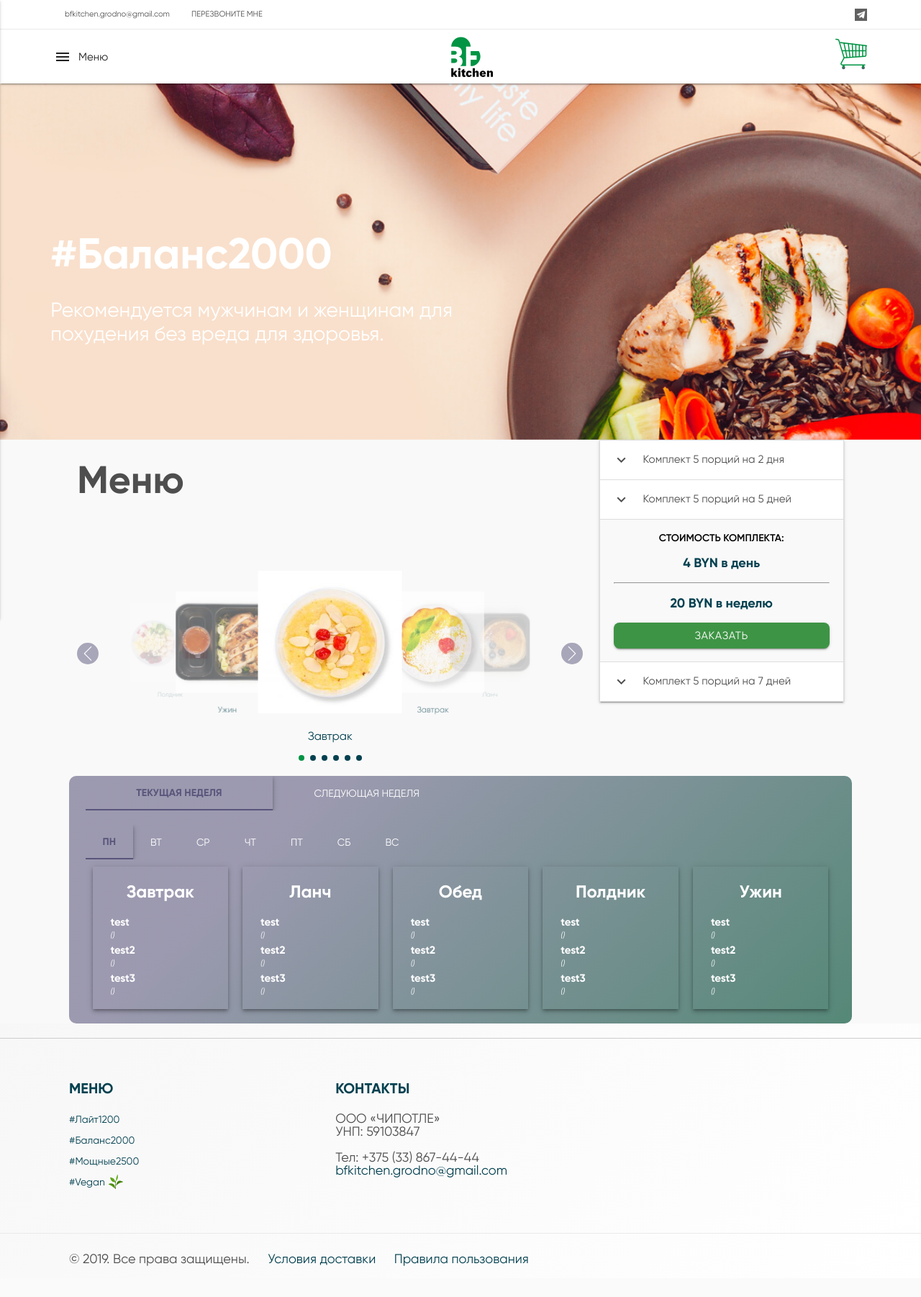
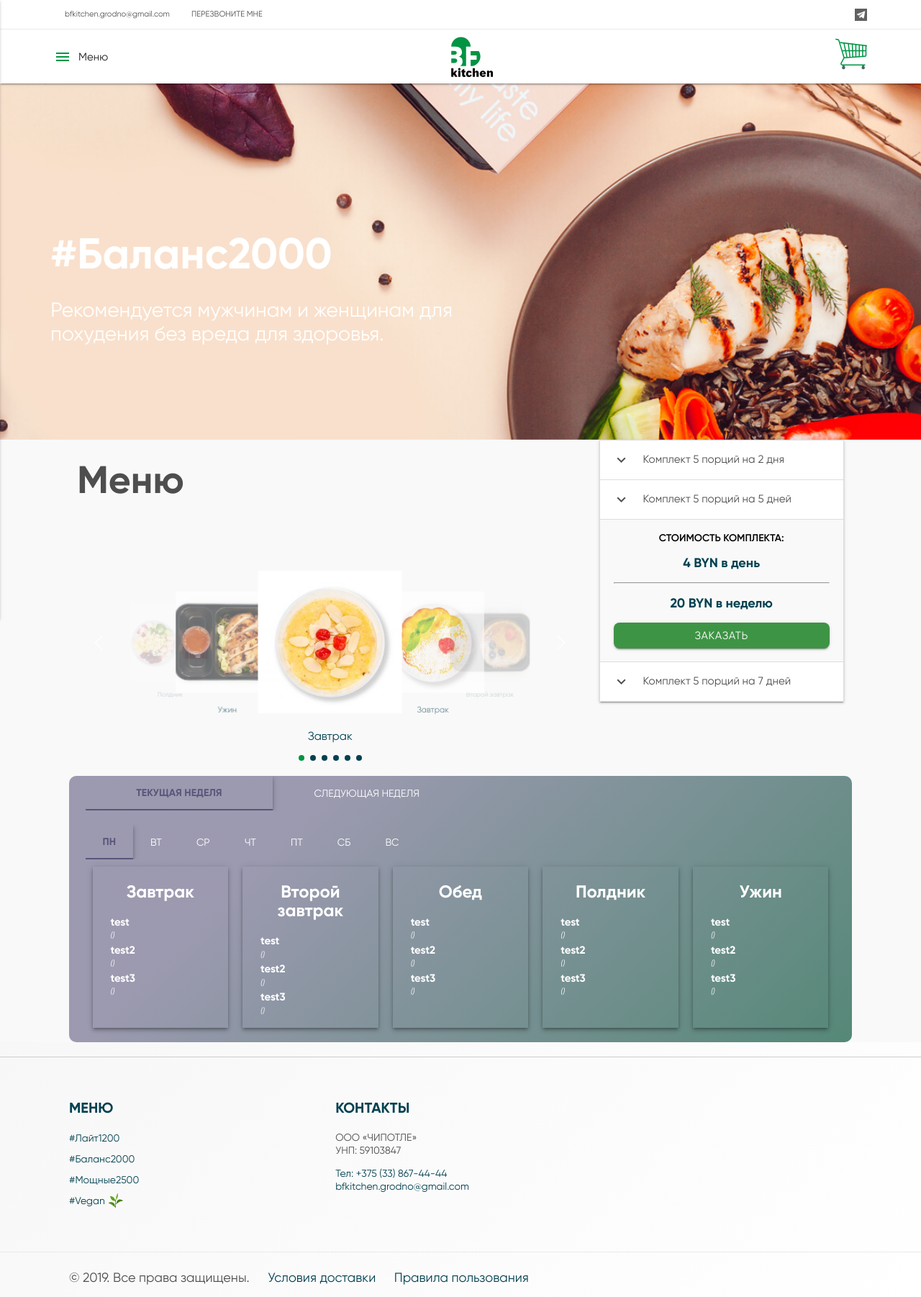
Before and after one commit to MrLittlewell/BFKitchen-site, a PHP site: page /plantwo.html in a window 1280 px wide. Shown: the whole page at 72% size. Before the commit the page ends 1759 px from the top, so only its background shows below. Run offline with PHP 8.4, Linux system fonts and the light colour scheme.

Commit message:
update plans

```diff
--- a/cart.html
+++ b/cart.html
@@ -110,8 +110,8 @@
           <div class="footer-menu">
             <h2>КОНТАКТЫ</h2>
             <p>ООО «ЧИПОТЛЕ» <br> УНП: 59103847</p>
-
-            <p>Тел: +375 (33) 867-44-44 <br> <a href="mailto:bfkitchen.grodno@gmail.com">bfkitchen.grodno@gmail.com</a>
+            <p><a href="tel:+375338674444">Тел: +375 (33) 867-44-44</a> <br>
+               <a href="mailto:bfkitchen.grodno@gmail.com">bfkitchen.grodno@gmail.com</a>
             </p>
           </div>
         </div>
--- a/css/style.css
+++ b/css/style.css
@@ -798,6 +798,7 @@ body nav div #logo-container img {
 
 .nav-wrapper.container-fluid a i {
   padding-right: 10px;
+  color: #009444;
 }
 
 .button-collapse {
@@ -872,8 +873,7 @@ div.col:nth-child(6)>h2:nth-child(1) {
   right: 0;
   top: 3px;
   width: 45px;
-  background-color: #3bb78f;
-  background-image: linear-gradient(315deg, #3bb78f 0%, #0bab64 74%);
+  background-image: linear-gradient(315deg, #63d471 0%, #3e9445 74%);
   border-radius: 5px 5px 0 0;
   display: flex;
   justify-content: center;
@@ -886,9 +886,9 @@ div.col:nth-child(6)>h2:nth-child(1) {
 
 .cart-to-menu {
   padding: 10px 20px;
-  border: 1px solid#cecdcd;
   border-radius: 5px;
-  color: #59557b;
+  color: white;
+  background-image: linear-gradient(315deg, #63d471 0%, #3e9445 74%);
 }
 
 .programm-cart {
@@ -1065,26 +1065,22 @@ border-radius: 10px;
 .carousel .indicators .indicator-item.active {
   background-color: #009444;
 }
-.carousel-nav img {
+.prev img,
+.next img {
   width: 20px!important;
   height: 20px;
 }
-.carousel-nav {
-  display: flex;
-  justify-content: space-between;
-  position: absolute;
-  width: 100%;
-  top: 50%;
-}
-.carousel-nav div {
-  background-color: #59557b;
-  opacity: .5;
-  border-radius: 50%;
-  cursor: pointer;
-  padding: 5px;
-  display: flex;
+.prev, .next {
+ position: absolute;
+ top: 0;
+ height: 100%;
+ width: 60px;
+ display: flex;
+  align-items: center;
   justify-content: center;
-  align-items: center;
+}
+.next {
+right: 0;
 }
 .slider-relative {
   position: relative;
@@ -1104,6 +1100,12 @@ border-radius: 10px;
 }
 body .form-area {
   width: 100%;
+}
+.footer-menu a {
+  color: var(--dark-blue);
+}
+.footer-menu p {
+  font-size: 14px;
 }
 @media (max-width: 1400px) {
   .our-program-section .blog-post .blog-lower-detail .lower-inner {
@@ -1324,11 +1326,12 @@ body .form-area {
   }
 
   #options-tabs>.row.container>div:nth-child(2) {
+    order: 3;
+    margin-top: 20px;
+  }
+
+  #options-tabs>.row.container>div:nth-child(3) {
     order: 2;
-  }
-
-  #options-tabs>.row.container>div:nth-child(3) {
-    order: 3;
   }
 
   #options-tabs>.row.container>div:nth-child(4) {
--- a/index.html
+++ b/index.html
@@ -296,7 +296,7 @@
             <h2>КОНТАКТЫ</h2>
             <p>ООО «ЧИПОТЛЕ» <br> УНП: 59103847</p>
 
-            <p>Тел: +375 (33) 867-44-44 <br> <a href="mailto:bfkitchen.grodno@gmail.com">bfkitchen.grodno@gmail.com</a>
+            <p><a href="tel:+375338674444">Тел: +375 (33) 867-44-44</a> <br> <a href="mailto:bfkitchen.grodno@gmail.com">bfkitchen.grodno@gmail.com</a>
             </p>
           </div>
         </div>
--- a/js/init.js
+++ b/js/init.js
@@ -5,10 +5,10 @@
     $('.carousel').carousel({
       indicators: true,
     });
-    $('.carousel-nav .next').click(function() {
+    $('.next').click(function() {
       $('.carousel').carousel('next');
     });
-    $('.carousel-nav .prev').click(function() {
+    $('.prev').click(function() {
       $('.carousel').carousel('prev');
     });
     $('#loader').hide();
--- a/menu.html
+++ b/menu.html
@@ -474,7 +474,7 @@
             <h2>КОНТАКТЫ</h2>
             <p>ООО «ЧИПОТЛЕ» <br> УНП: 59103847</p>
 
-            <p>Тел: +375 (33) 867-44-44 <br> <a href="mailto:bfkitchen.grodno@gmail.com">bfkitchen.grodno@gmail.com</a>
+            <p><a href="tel:+375338674444">Тел: +375 (33) 867-44-44</a> <br> <a href="mailto:bfkitchen.grodno@gmail.com">bfkitchen.grodno@gmail.com</a>
             </p>
           </div>
         </div>
--- a/plantwo.html
+++ b/plantwo.html
@@ -103,7 +103,7 @@
                             <p>Завтрак</p>
                         </a>
                         <a class="carousel-item" href="#two!"><img src="./images/slider-food/lanch/lanch-2.jpg">
-                            <p>Ланч</p>
+                            <p>Второй завтрак</p>
                         </a>
                         <a class="carousel-item" href="#three!"><img src="./images/slider-food/obed/obed-2.jpg">
                             <p>Обед</p>
@@ -206,7 +206,7 @@
                             </ul>
                           </div>
                           <div class="day__item">
-                            <h3>Ланч</h3>
+                            <h3>Второй завтрак</h3>
                             <ul>
                               <li>test<i>()</i></li>
                               <li>test2<i>()</i></li>
@@ -251,7 +251,7 @@
                             </ul>
                           </div>
                           <div class="day__item">
-                            <h3>Ланч</h3>
+                            <h3>Второй завтрак</h3>
                             <ul>
                               <li>test<i>()</i></li>
                               <li>test2<i>()</i></li>
@@ -296,7 +296,7 @@
                             </ul>
                           </div>
                           <div class="day__item">
-                            <h3>Ланч</h3>
+                            <h3>Второй завтрак</h3>
                             <ul>
                               <li>test<i>()</i></li>
                               <li>test2<i>()</i></li>
@@ -341,7 +341,7 @@
                             </ul>
                           </div>
                           <div class="day__item">
-                            <h3>Ланч</h3>
+                            <h3>Второй завтрак</h3>
                             <ul>
                               <li>test<i>()</i></li>
                               <li>test2<i>()</i></li>
@@ -386,7 +386,7 @@
                             </ul>
                           </div>
                           <div class="day__item">
-                            <h3>Ланч</h3>
+                            <h3>Второй завтрак</h3>
                             <ul>
                               <li>test<i>()</i></li>
                               <li>test2<i>()</i></li>
@@ -431,7 +431,7 @@
                             </ul>
                           </div>
                           <div class="day__item">
-                            <h3>Ланч</h3>
+                            <h3>Второй завтрак</h3>
                             <ul>
                               <li>test<i>()</i></li>
                               <li>test2<i>()</i></li>
@@ -476,7 +476,7 @@
                             </ul>
                           </div>
                           <div class="day__item">
-                            <h3>Ланч</h3>
+                            <h3>Второй завтрак</h3>
                             <ul>
                               <li>test<i>()</i></li>
                               <li>test2<i>()</i></li>
@@ -532,7 +532,7 @@
                             </ul>
                           </div>
                           <div class="day__item">
-                            <h3>Ланч</h3>
+                            <h3>Второй завтрак</h3>
                             <ul>
                               <li>test<i>()</i></li>
                               <li>test2<i>()</i></li>
@@ -577,7 +577,7 @@
                             </ul>
                           </div>
                           <div class="day__item">
-                            <h3>Ланч</h3>
+                            <h3>Второй завтрак</h3>
                             <ul>
                               <li>test<i>()</i></li>
                               <li>test2<i>()</i></li>
@@ -622,7 +622,7 @@
                             </ul>
                           </div>
                           <div class="day__item">
-                            <h3>Ланч</h3>
+                            <h3>Второй завтрак</h3>
                             <ul>
                               <li>test<i>()</i></li>
                               <li>test2<i>()</i></li>
@@ -667,7 +667,7 @@
                             </ul>
                           </div>
                           <div class="day__item">
-                            <h3>Ланч</h3>
+                            <h3>Второй завтрак</h3>
                             <ul>
                               <li>test<i>()</i></li>
                               <li>test2<i>()</i></li>
@@ -712,7 +712,7 @@
                             </ul>
                           </div>
                           <div class="day__item">
-                            <h3>Ланч</h3>
+                            <h3>Второй завтрак</h3>
                             <ul>
                               <li>test<i>()</i></li>
                               <li>test2<i>()</i></li>
@@ -757,7 +757,7 @@
                             </ul>
                           </div>
                           <div class="day__item">
-                            <h3>Ланч</h3>
+                            <h3>Второй завтрак</h3>
                             <ul>
                               <li>test<i>()</i></li>
                               <li>test2<i>()</i></li>
@@ -802,7 +802,7 @@
                             </ul>
                           </div>
                           <div class="day__item">
-                            <h3>Ланч</h3>
+                            <h3>Второй завтрак</h3>
                             <ul>
                               <li>test<i>()</i></li>
                               <li>test2<i>()</i></li>
@@ -863,8 +863,8 @@
                     <div class="footer-menu">
                         <h2>КОНТАКТЫ</h2>
                         <p>ООО «ЧИПОТЛЕ» <br> УНП: 59103847</p>
-
-                        <p>Тел: +375 (33) 867-44-44 <br> <a href="mailto:bfkitchen.grodno@gmail.com">bfkitchen.grodno@gmail.com</a></p>
+                        <p><a href="tel:+375338674444">Тел: +375 (33) 867-44-44</a> <br>
+                           <a href="mailto:bfkitchen.grodno@gmail.com">bfkitchen.grodno@gmail.com</a></p>
                     </div>
                 </div>
 
```
Also changed, not shown: planfour.html (+17 -16 lines), planone.html (+22 -22 lines), planthree.html (+17 -16 lines).
